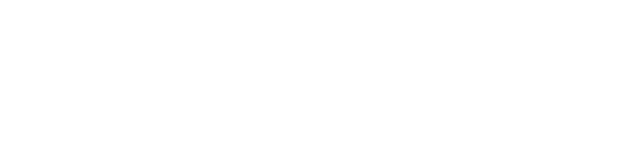
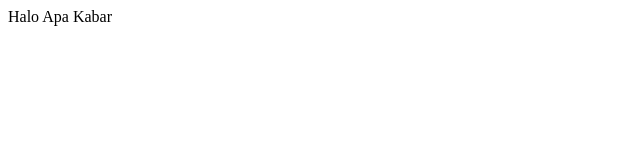
Before and after one commit to xTheWizardx/RevoU_test_day5, a plain HTML site: page index.html in a window 1280 px wide. Shown: the whole page, without its empty margins (0-640 px from the left). Drawn offline with Linux system fonts and the light colour scheme.

Commit message:
Change 2

```diff
--- a/index.html
+++ b/index.html
@@ -6,6 +6,6 @@
     <title>Document</title>
 </head>
 <body>
-    <title>Halo Apa Kabarr</title>
+    <header>Halo Apa Kabar</header>
 </body>
 </html>
```
